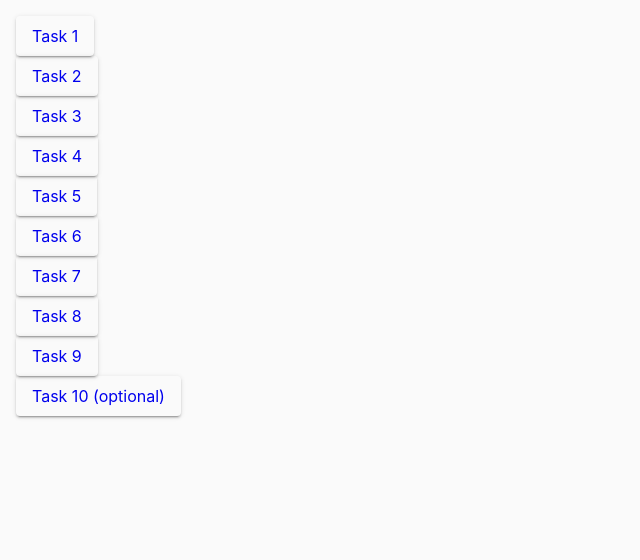
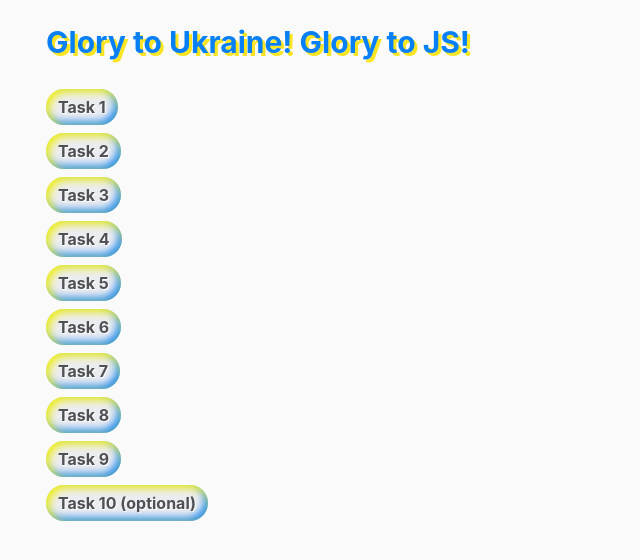
Before and after one commit to Inhaasap/goit-js-hw-06, a plain HTML site: page src/index.html in a window 1280 px wide. Shown: the whole page, without its empty margins (0-640 px from the left). Drawn offline with Linux system fonts and the light colour scheme.

Commit message:
styles.updates

```diff
--- a/src/css/common.css
+++ b/src/css/common.css
@@ -33,65 +33,88 @@ button {
   text-decoration: none;
 }
 
-.main-item {
-  margin-bottom: 10px;
+.main-header {
+  font-size: 30px;
+  font-weight: bold;
+  margin-bottom: 30px;
+  margin-left: 30px;
+  color: #077ff7;
+  text-shadow: 3px 3px 0 rgb(251, 229, 34);
+
 }
 
-.main-link {
-  margin-bottom: 10px;
+.list__item {
+  margin-bottom: 20px;
+  margin-left: 30px;
+}
+
+.task-btn {
+  margin-bottom: 20px;
   text-decoration: none;
 
-  max-width: 150px;
+  max-width: 100px;
   padding: 8px 12px;
 
   border: 0;
   outline: 0;
-  border-radius: 320px;
+  border-radius: 20px;
 
   background-color: #ebecf0;
   text-shadow: 1px 1px 0 #fff;
 
-  font-size: 16px;
+  font-size: 12px;
   font: inherit;
   font-weight: bold;
 
-  color: #61677c;
-  box-shadow: -5px -5px 20px #fff, 5px 5px 20px #babecc;
+  color: #4f5055;
+  box-shadow: inset 3px 3px 8px #f5f110, inset -3px -3px 8px #077ff7;
   transition: all 0.2s ease-in-out;
   cursor: pointer;
 }
 
-.main-link:hover {
-  box-shadow: -2px -2px 5px #fff, 2px 2px 5px #babecc;
+.task-btn:hover {
+  box-shadow: -2px -2px 5px #fff, 2px 2px 5px #6f9dee;
 }
 
-.main-link:active {
+.task-btn:active {
   box-shadow: inset 1px 1px 2px #babecc, inset -1px -1px 2px #fff;
 }
 
 .goback-btn {
+  margin-left: 30px;
   padding: 8px 12px;
-    cursor: pointer;
-    width: 44px;
-    height: 44px;
-    border: none;
-    border-radius: 50px;
-    border-radius: 50px;
-    background: #92e9bf;
-    box-shadow: inset 3px 3px 8px #8f8f8f, inset -3px -3px 8px #ffffff;
-    transform: all 250ms linear;
+  cursor: pointer;
+
+  width: 44px;
+  height: 44px;
+
+  border: none;
+  border-radius: 20px;
+  color: #4f5055;
+  background: #f3fdf8;
+  box-shadow: inset 3px 3px 8px #f5f926, inset -3px -3px 8px #2a63f1;
+  transform: all 250ms linear;
 }
 
-.task-btn {
-  display: inline-flex;
+.header {
+
+  margin-left: 30px;
+  font-size: 20px;
+  font-weight: bold;
+}
+
+img {
+  height: 200px;
+}
+
+.gallery {
+  display: flex;
+  align-items: center;
   justify-content: center;
-  align-items: center;
-  margin: 0;
-  padding: 8px 16px;
-  font-size: 16px;
-  cursor: pointer;
-  border-radius: 4px;
-  border: none;
-  box-shadow: 0px 3px 1px -2px rgba(0, 0, 0, 0.2),
-    0px 2px 2px 0px rgba(0, 0, 0, 0.14), 0px 1px 5px 0px rgba(0, 0, 0, 0.12);
+  margin-top: 50px;
+  flex-basis: calc((100% - 60px) / 3);
 }
+
+.gallery>li:not(:last-child) {
+  margin-right: 20px;
+}
--- a/src/index.html
+++ b/src/index.html
@@ -8,17 +8,36 @@
     <link rel="stylesheet" href="css/common.css" />
   </head>
   <body>
+    <h1 class="main-header">Glory to Ukraine! Glory to JS!</h1>
     <ul class="list">
-      <li><a href="task-01.html" class="task-btn link">Task 1</a></li>
-      <li><a href="task-02.html" class="task-btn link">Task 2</a></li>
-      <li><a href="task-03.html" class="task-btn link">Task 3</a></li>
-      <li><a href="task-04.html" class="task-btn link">Task 4</a></li>
-      <li><a href="task-05.html" class="task-btn link">Task 5</a></li>
-      <li><a href="task-06.html" class="task-btn link">Task 6</a></li>
-      <li><a href="task-07.html" class="task-btn link">Task 7</a></li>
-      <li><a href="task-08.html" class="task-btn link">Task 8</a></li>
-      <li><a href="task-09.html" class="task-btn link">Task 9</a></li>
-      <li>
+      <li class="list__item">
+        <a href="task-01.html" class="task-btn link">Task 1</a>
+      </li>
+      <li class="list__item">
+        <a href="task-02.html" class="task-btn link">Task 2</a>
+      </li>
+      <li class="list__item">
+        <a href="task-03.html" class="task-btn link">Task 3</a>
+      </li>
+      <li class="list__item">
+        <a href="task-04.html" class="task-btn link">Task 4</a>
+      </li>
+      <li class="list__item">
+        <a href="task-05.html" class="task-btn link">Task 5</a>
+      </li>
+      <li class="list__item">
+        <a href="task-06.html" class="task-btn link">Task 6</a>
+      </li>
+      <li class="list__item">
+        <a href="task-07.html" class="task-btn link">Task 7</a>
+      </li>
+      <li class="list__item">
+        <a href="task-08.html" class="task-btn link">Task 8</a>
+      </li>
+      <li class="list__item">
+        <a href="task-09.html" class="task-btn link">Task 9</a>
+      </li>
+      <li class="list__item">
         <a href="task-10.html" class="task-btn link">Task 10 (optional)</a>
       </li>
     </ul>
```
Also changed, not shown: src/task-01.html (+3 -3 lines), src/task-02.html (+1 -1 lines).
